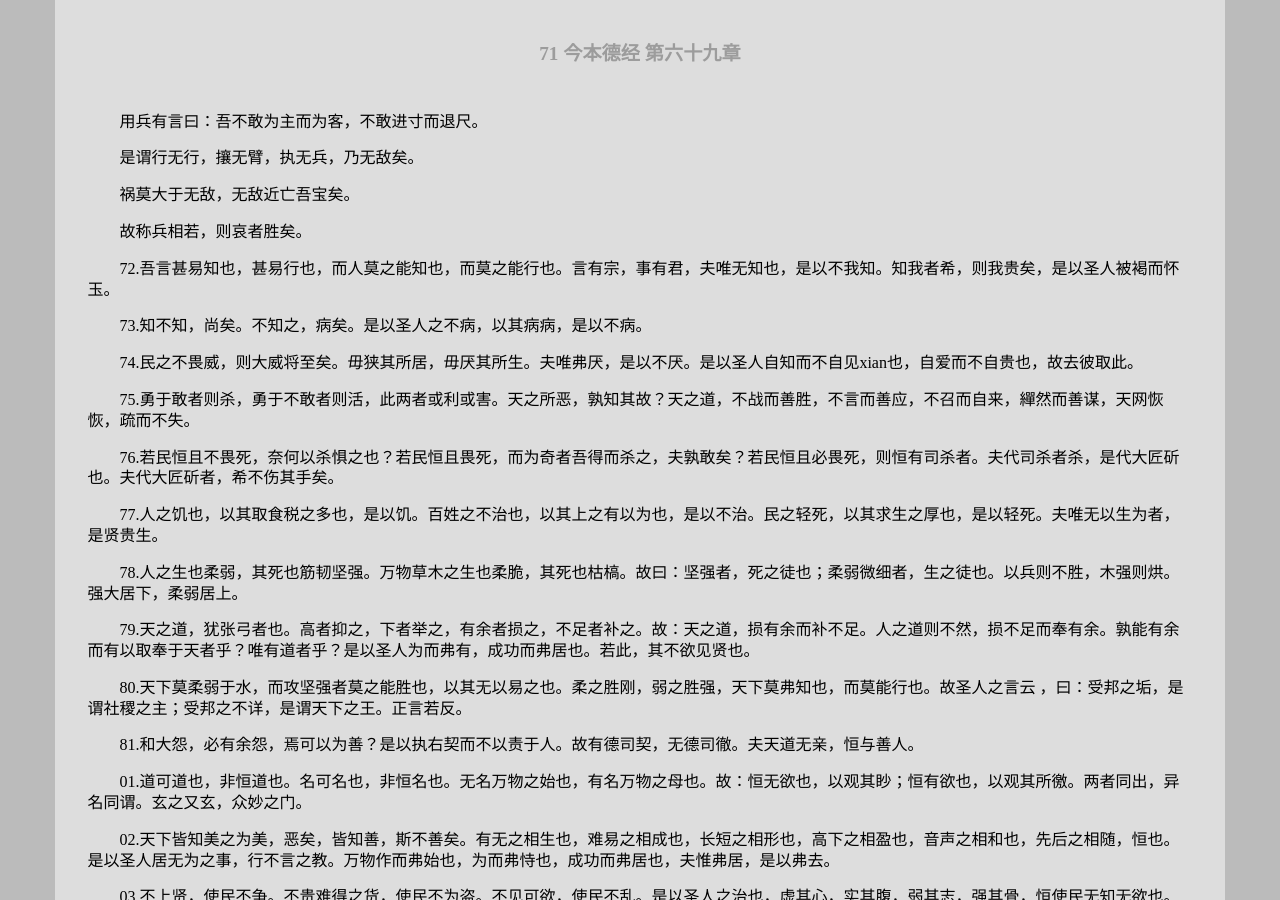
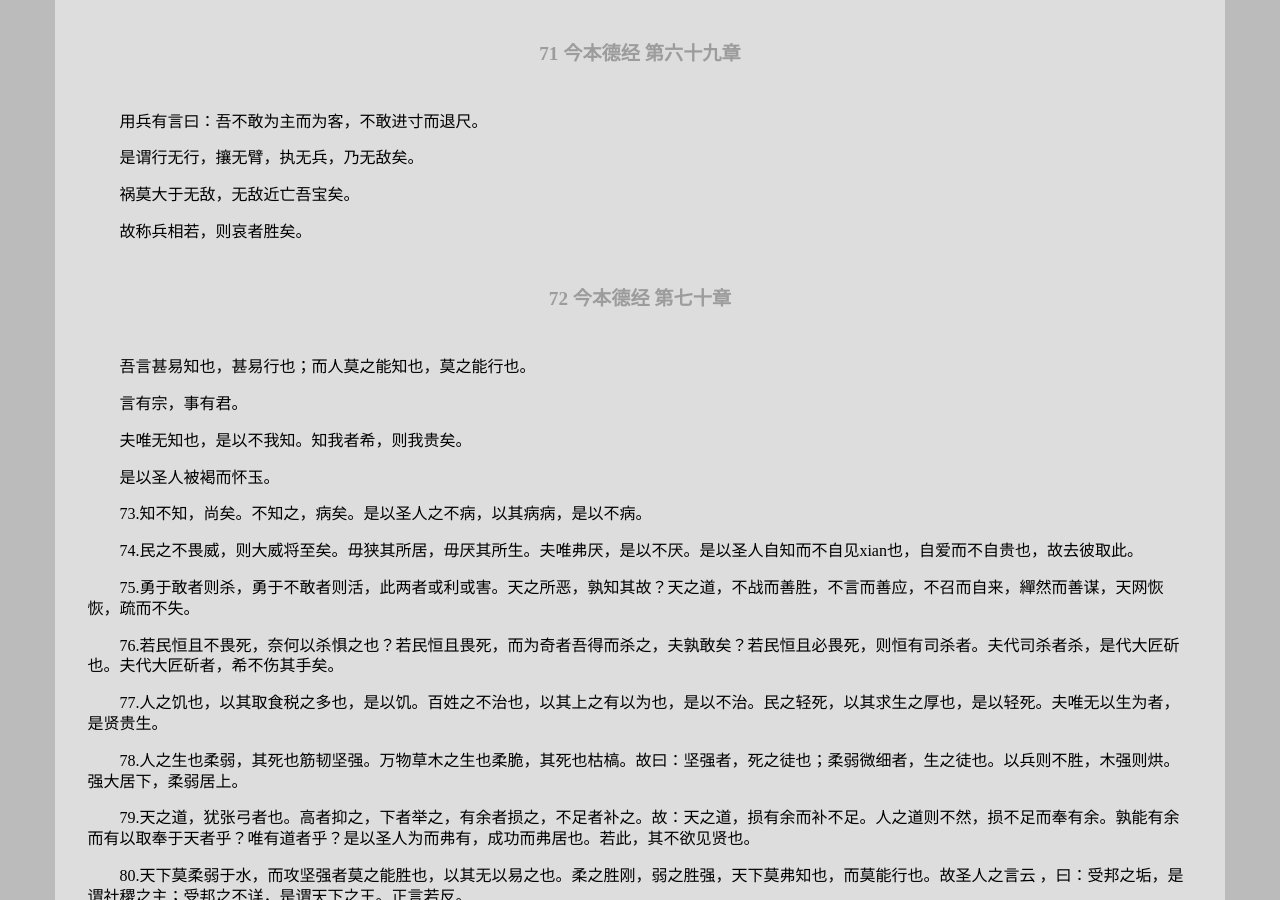
Before and after one commit to leiqin/leiqin.github.io, a Jekyll site: the page built from shoucang/daodejing.markdown, in a window 1280 px wide and 900 px high, scrolled down 8221 px. Built offline with Jekyll 4.4.1, drawn with Linux system fonts in a browser that asks for light colours; nearby versions of some CDN libraries.

Commit message:
道德经 德经 72

```diff
--- a/shoucang/daodejing.markdown
+++ b/shoucang/daodejing.markdown
@@ -331,9 +331,17 @@ title: 道德经
 
 故称兵相若，则哀者胜矣。
 
+###### 72 今本德经 第七十章
+
+吾言甚易知也，甚易行也；而人莫之能知也，莫之能行也。
+
+言有宗，事有君。
+
+夫唯无知也，是以不我知。知我者希，则我贵矣。
+
+是以圣人被褐而怀玉。
 
 
-72.吾言甚易知也，甚易行也，而人莫之能知也，而莫之能行也。言有宗，事有君，夫唯无知也，是以不我知。知我者希，则我贵矣，是以圣人被褐而怀玉。
 
 73.知不知，尚矣。不知之，病矣。是以圣人之不病，以其病病，是以不病。
 
```
